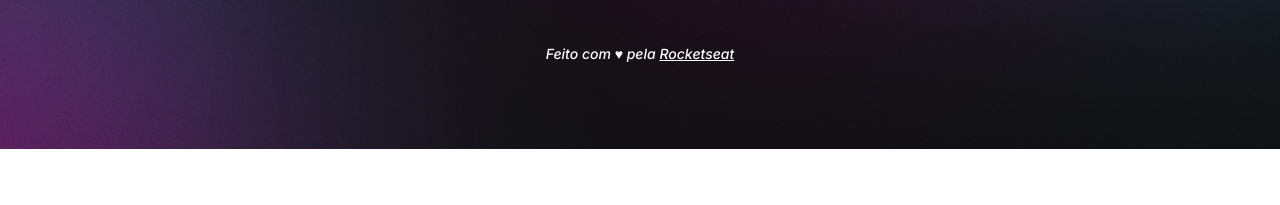
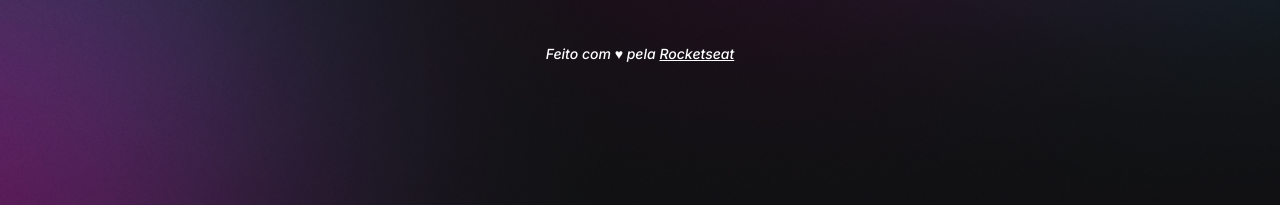
Before and after one commit to VenancioDS/PJT, a plain HTML site: page index.html in a window 1280 px wide. Shown: the part 651-856 px from the top of the page. Before the commit the page ends 800 px from the top, so only its background shows below. Drawn offline with nearby package versions, Linux system fonts and the light colour scheme.

Commit message:
visual changes

```diff
--- a/script.js
+++ b/script.js
@@ -13,9 +13,5 @@ function toggleMode() {
 } else {
   // se tiver sem light mode, manter a imagem normal
   img.setAttribute('src', './assets/foto-normal.png')
-
 }
-
-
-
 }
--- a/style.css
+++ b/style.css
@@ -27,7 +27,7 @@
 
 body {
   background:var(--bg-url)  no-repeat top center/cover;
-  height: 100%;
+  height: 100vh;
 }
 
 body * {
```
Also changed, not shown: index.html (+1 -2 lines).
